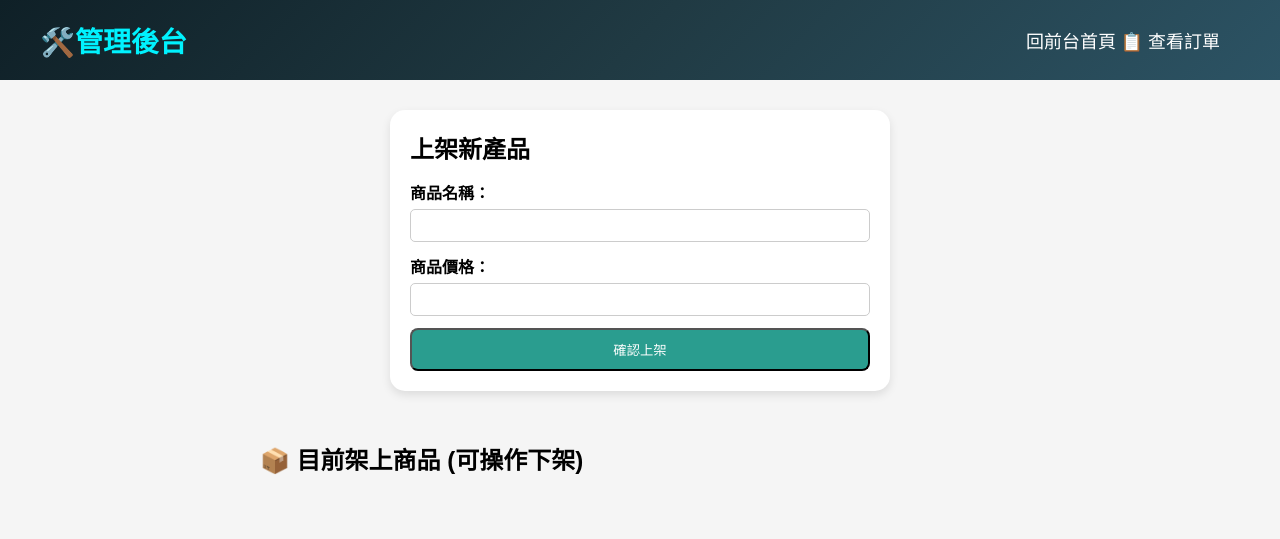
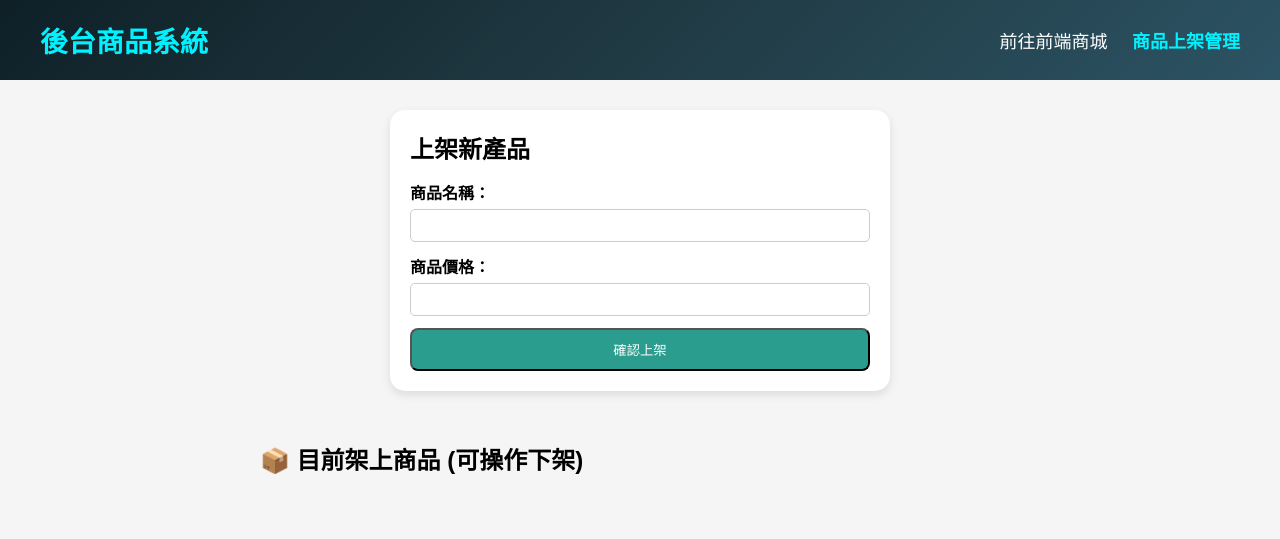
Before and after one commit to abplm7321/cyber-machinery-shop, a website: page views/admin.html in a window 1280 px wide. Drawn offline with Linux system fonts and the light colour scheme; no server answers.

Commit message:
fix: admin.html更改

```diff
--- a/views/admin.html
+++ b/views/admin.html
@@ -6,12 +6,11 @@
     <link rel="stylesheet" href="/css/style.css">
 </head>
 <body>
-
     <div class="navbar">
-        <div class="logo">🛠️管理後台</div>
+        <div class="logo">後台商品系統</div>
         <div>
-            <a href="/">回前台首頁</a>
-            <a href="/orders" style="margin-right: 20px; color: white; text-decoration: none;">📋 查看訂單</a>
+            <a href="/" style="color: white; text-decoration: none; margin-right: 20px;">前往前端商城</a>
+            <a href="/orders" style="color: #00f2fe; text-decoration: none; font-weight: bold;">商品上架管理</a>
         </div>
     </div>
 
```
Also changed, not shown: 1 other file.
